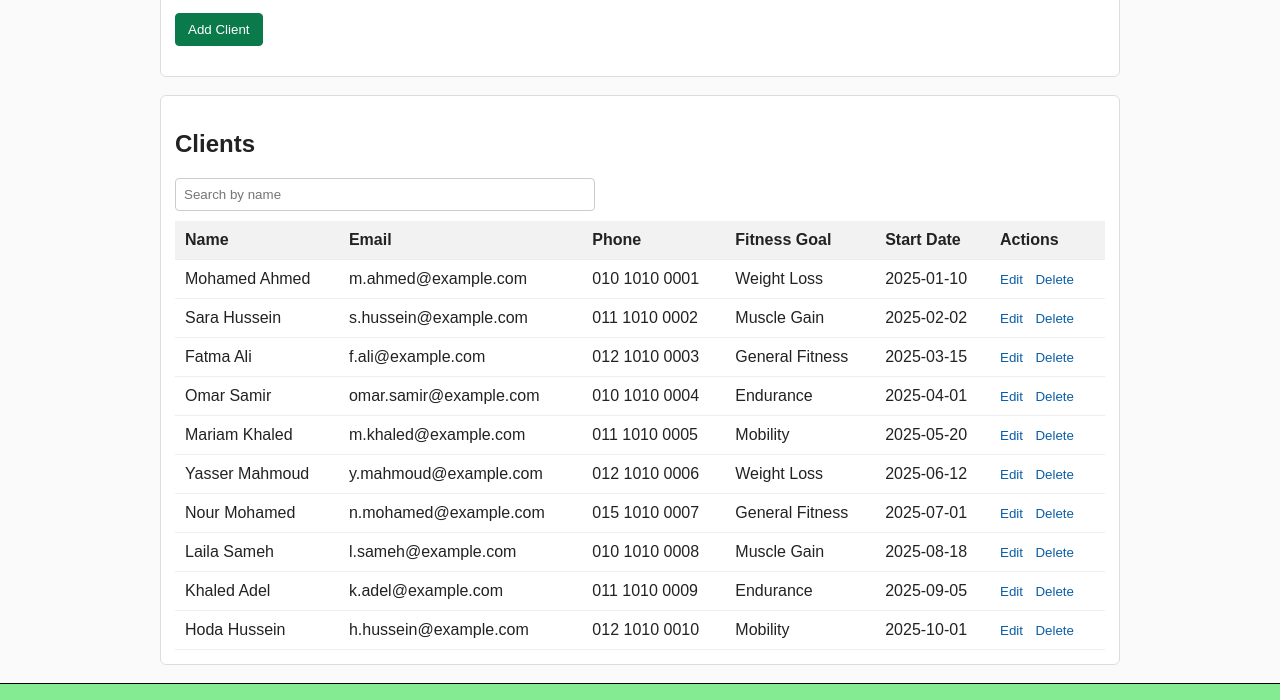
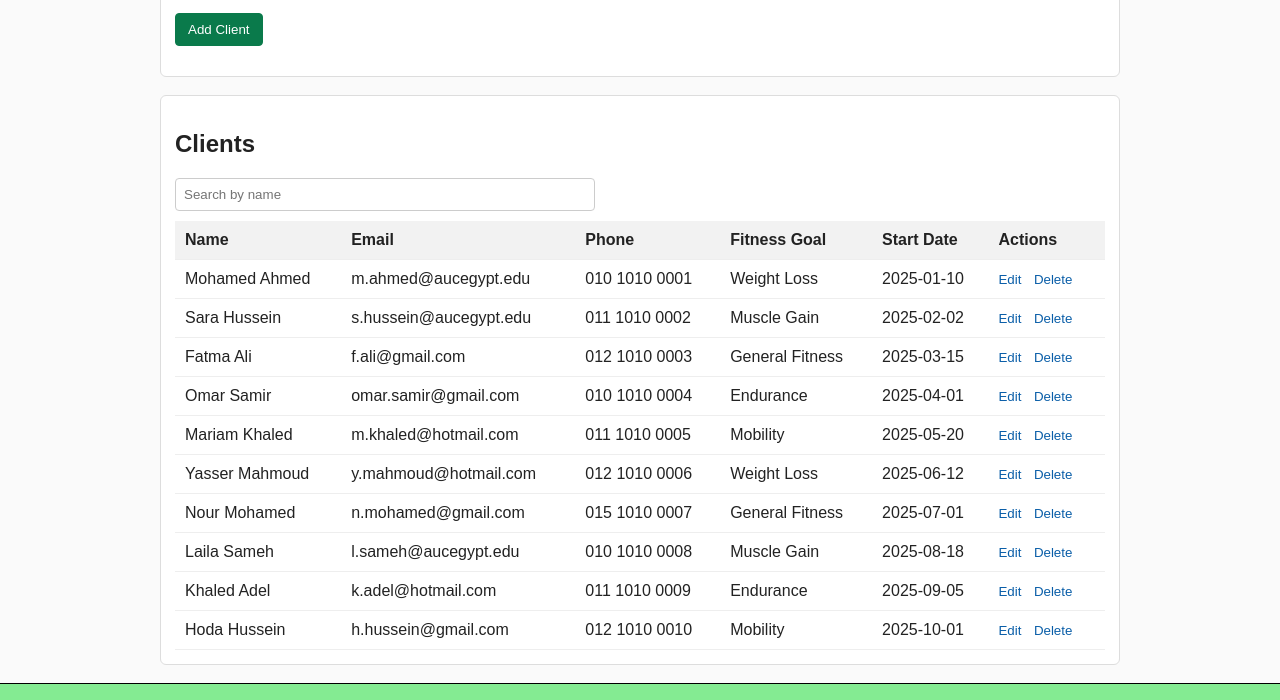
Before and after one commit to FarahHKamel/Fit4Life_Ass, a plain HTML site: page index.html in a window 1280 px wide. Shown: the part 506-1206 px from the top of the page. Drawn offline with Linux system fonts and the light colour scheme.

Commit message:
Update index.html

```diff
--- a/index.html
+++ b/index.html
@@ -98,7 +98,7 @@
                     <tbody>
                         <tr>
                             <td>Mohamed Ahmed</td>
-                            <td>m.ahmed@example.com</td>
+                            <td>m.ahmed@aucegypt.edu</td>
                             <td>010 1010 0001</td>
                             <td>Weight Loss</td>
                             <td>2025-01-10</td>
@@ -109,7 +109,7 @@
                         </tr>
                         <tr>
                             <td>Sara Hussein</td>
-                            <td>s.hussein@example.com</td>
+                            <td>s.hussein@aucegypt.edu</td>
                             <td>011 1010 0002</td>
                             <td>Muscle Gain</td>
                             <td>2025-02-02</td>
@@ -120,7 +120,7 @@
                         </tr>
                         <tr>
                             <td>Fatma Ali</td>
-                            <td>f.ali@example.com</td>
+                            <td>f.ali@gmail.com</td>
                             <td>012 1010 0003</td>
                             <td>General Fitness</td>
                             <td>2025-03-15</td>
@@ -131,7 +131,7 @@
                         </tr>
                         <tr>
                             <td>Omar Samir</td>
-                            <td>omar.samir@example.com</td>
+                            <td>omar.samir@gmail.com</td>
                             <td>010 1010 0004</td>
                             <td>Endurance</td>
                             <td>2025-04-01</td>
@@ -142,7 +142,7 @@
                         </tr>
                         <tr>
                             <td>Mariam Khaled</td>
-                            <td>m.khaled@example.com</td>
+                            <td>m.khaled@hotmail.com</td>
                             <td>011 1010 0005</td>
                             <td>Mobility</td>
                             <td>2025-05-20</td>
@@ -153,7 +153,7 @@
                         </tr>
                         <tr>
                             <td>Yasser Mahmoud</td>
-                            <td>y.mahmoud@example.com</td>
+                            <td>y.mahmoud@hotmail.com</td>
                             <td>012 1010 0006</td>
                             <td>Weight Loss</td>
                             <td>2025-06-12</td>
@@ -164,7 +164,7 @@
                         </tr>
                         <tr>
                             <td>Nour Mohamed</td>
-                            <td>n.mohamed@example.com</td>
+                            <td>n.mohamed@gmail.com</td>
                             <td>015 1010 0007</td>
                             <td>General Fitness</td>
                             <td>2025-07-01</td>
@@ -175,7 +175,7 @@
                         </tr>
                         <tr>
                             <td>Laila Sameh</td>
-                            <td>l.sameh@example.com</td>
+                            <td>l.sameh@aucegypt.edu</td>
                             <td>010 1010 0008</td>
                             <td>Muscle Gain</td>
                             <td>2025-08-18</td>
@@ -186,7 +186,7 @@
                         </tr>
                         <tr>
                             <td>Khaled Adel</td>
-                            <td>k.adel@example.com</td>
+                            <td>k.adel@hotmail.com</td>
                             <td>011 1010 0009</td>
                             <td>Endurance</td>
                             <td>2025-09-05</td>
@@ -197,7 +197,7 @@
                         </tr>
                         <tr>
                             <td>Hoda Hussein</td>
-                            <td>h.hussein@example.com</td>
+                            <td>h.hussein@gmail.com</td>
                             <td>012 1010 0010</td>
                             <td>Mobility</td>
                             <td>2025-10-01</td>
@@ -219,4 +219,5 @@
     </footer>
 </body>
 
+
 </html>
```
